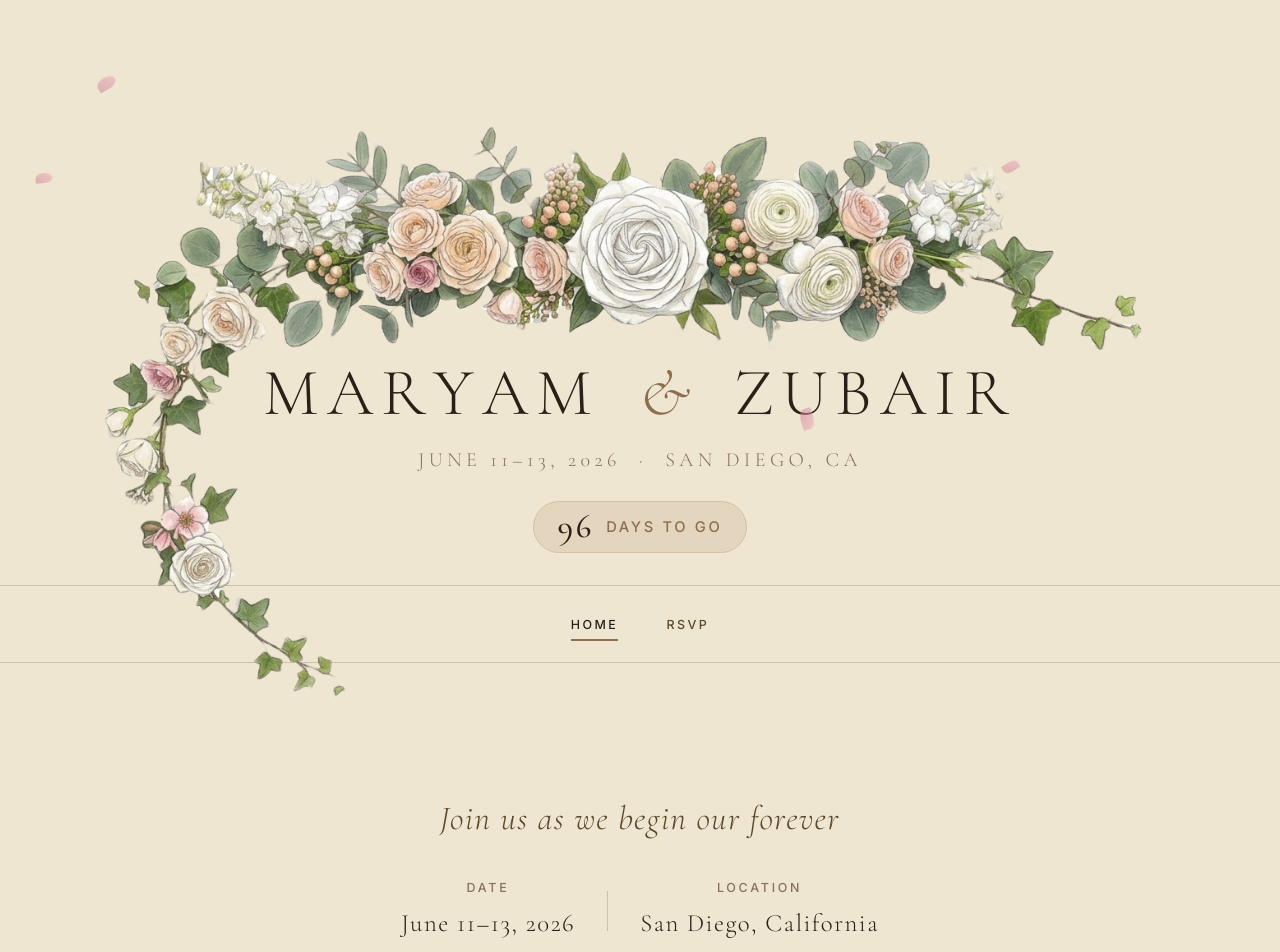
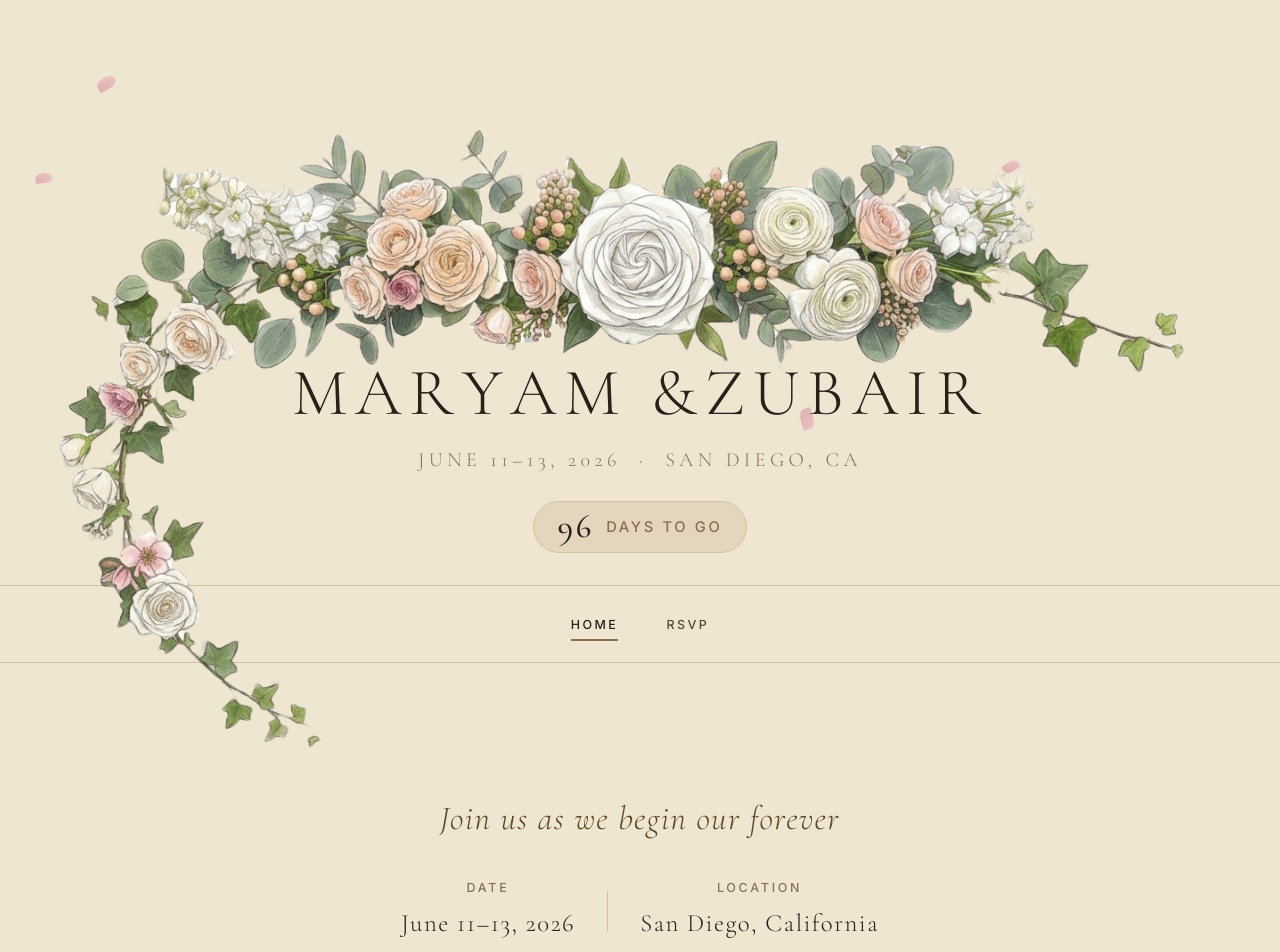
Before and after one commit to ZubairQazi/ZubairQazi.github.io, a Jekyll site: the page maryam/index.html, which Jekyll copies as it is, in a window 1280 px wide. Shown: the top 952 px of the page. Built offline with Jekyll 4.4.1, drawn with Linux system fonts in a browser that asks for light colours; nearby versions of some CDN libraries.

Commit message:
fix: mobile names on two lines, desktop floral left drape no longer clipped

```diff
--- a/maryam/css/styles.css
+++ b/maryam/css/styles.css
@@ -196,8 +196,10 @@
 .hero-floral {
   position: absolute;
   top: clamp(40px, 7vw, 110px);
-  left: 0;
-  width: 100%;
+  /* Break out of container padding so the left drape isn't clipped */
+  left: 50%;
+  transform: translateX(-50%);
+  width: min(100vw, calc(var(--content-max) + 6rem));
   pointer-events: none;
   will-change: transform, opacity;
   z-index: 2;
@@ -226,6 +228,11 @@
   line-height: 1.05;
   white-space: nowrap;
   will-change: transform, opacity;
+}
+
+/* Each name on its own line — used on mobile, hidden on desktop */
+.hero-name-line {
+  display: inline;
 }
 
 .hero-names .ampersand {
@@ -550,18 +557,21 @@
 
 /* ── Mobile: scaled-down collage (keep absolute layout, shorter container) ── */
 @media (max-width: 540px) {
-  /* ── Hero: pull text up into the arch opening ── */
+  /* ── Hero: names sit just below the arch opening ── */
   #hero {
-    /* arch image is ~200px tall on mobile; bring names up to sit inside it */
-    padding-top: clamp(110px, 30vw, 170px);
+    padding-top: clamp(140px, 38vw, 200px);
   }
 
   .hero-names {
-    /* smaller so it fits within the arch width; allow wrap so both names stay inside */
-    font-size: clamp(1.75rem, 7.5vw, 2.2rem);
+    font-size: clamp(1.9rem, 8vw, 2.4rem);
     white-space: normal;
     letter-spacing: 0.08em;
     line-height: 1.15;
+  }
+
+  /* Stack the two name spans as block lines on mobile */
+  .hero-name-line {
+    display: block;
   }
 
   .hero-tagline {
--- a/maryam/index.html
+++ b/maryam/index.html
@@ -37,7 +37,8 @@
       <div class="hero-text">
         <!-- Names -->
         <h1 class="hero-names">
-          Maryam <span class="ampersand">&amp;</span> Zubair
+          <span class="hero-name-line">Maryam</span>
+          <span class="hero-name-line"><span class="ampersand">&amp;</span> Zubair</span>
         </h1>
 
         <!-- Date + Location tagline -->
```
